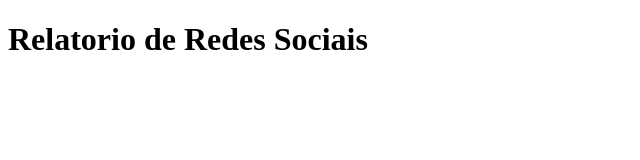
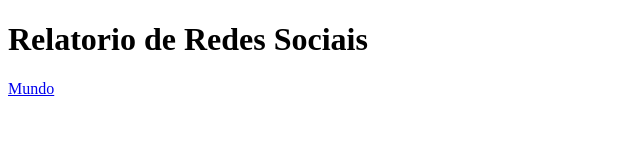
Before and after one commit to Magoffx2/REDE-SOCIAL, a plain HTML site: page index.html in a window 1280 px wide. Shown: the full height of the page, 0-640 px from the left. Drawn offline with Linux system fonts and the light colour scheme.

Commit message:
Update index.html

```diff
--- a/index.html
+++ b/index.html
@@ -9,7 +9,9 @@
 <body>
 <header>
     <h1>Relatorio de Redes Sociais</h1>
-    <nav></nav>
+    <nav>
+        <a href= "index.html">Mundo</a>
+
 </header>
 </body><main>
 <footer>
```
